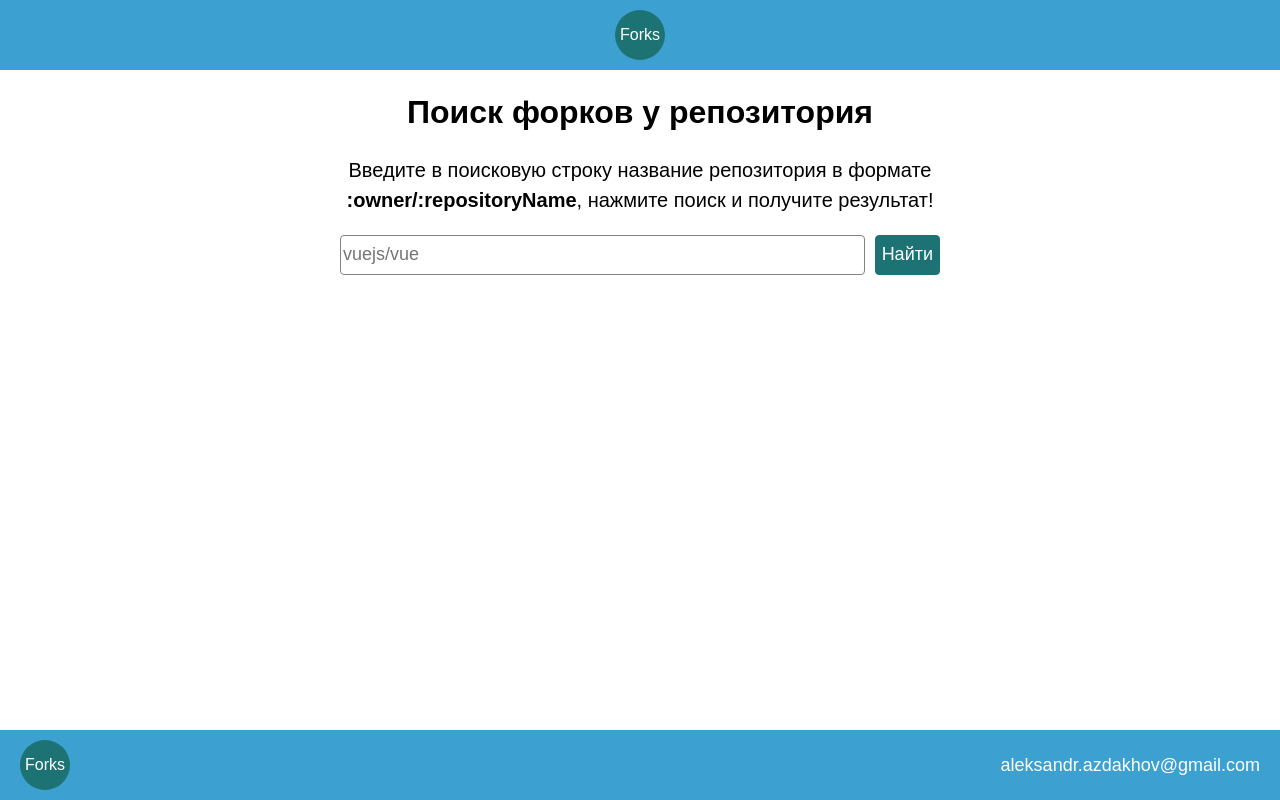
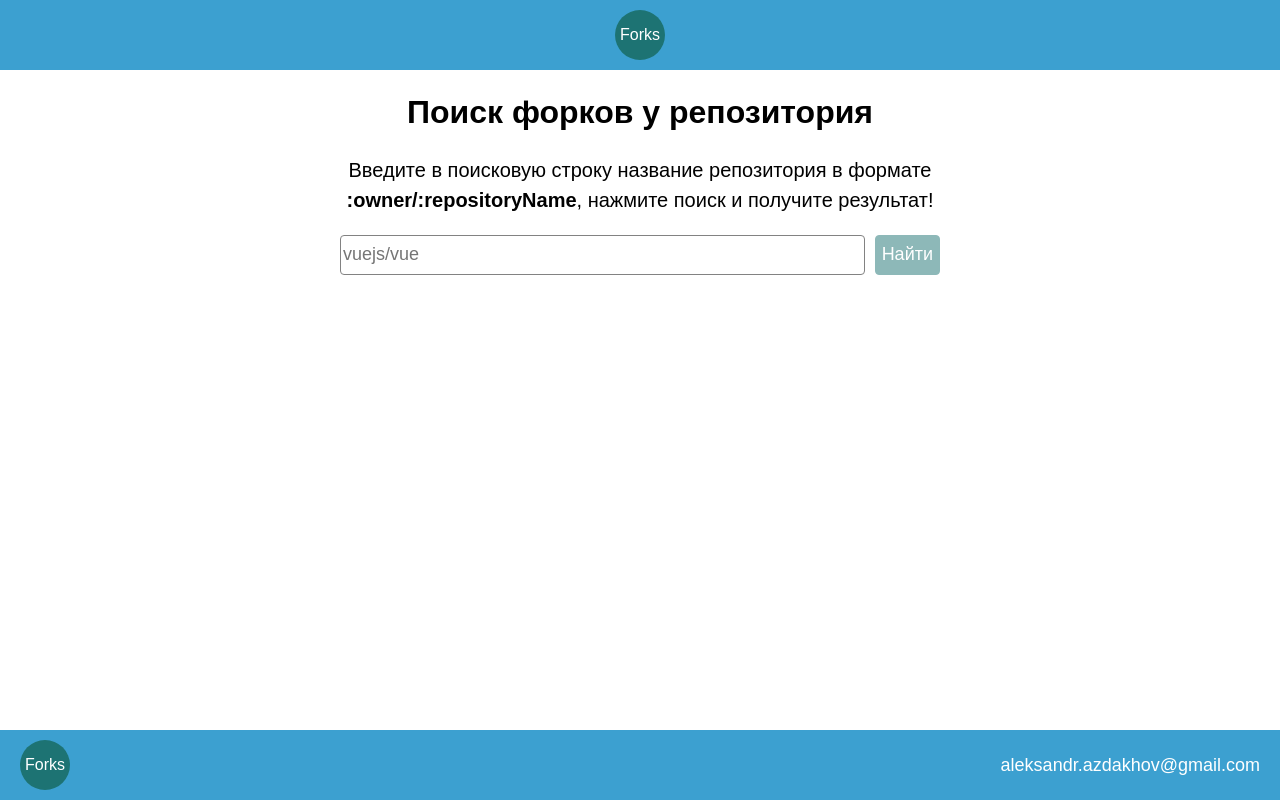
Before and after one commit to against-v/forks, a Vue app: page / in a window 1280 px wide. Built offline with nearby package versions, Linux system fonts and the light colour scheme.

Commit message:
рефакторинг search-panel

```diff
--- a/src/assets/styles/components/search-panel.scss
+++ b/src/assets/styles/components/search-panel.scss
@@ -23,9 +23,12 @@
   margin-left: 10px;
   cursor: pointer;
   position: relative;
+  &[disabled] {
+    opacity: .5;
+    cursor: default;
+  }
   &.preload {
     color: transparent;
-    pointer-events: none;
     &::after {
       content: "";
       display: block;
@@ -40,6 +43,7 @@
       animation: rotation linear 1s infinite;
     }
   }
+
 }
 .search__error {
   font-size: 14px;
--- a/src/components/search-panel.vue
+++ b/src/components/search-panel.vue
@@ -1,27 +1,17 @@
-<template>
-  <div class="search">
-    <div class="search__container">
-      <input
-        class="search__input"
+<template lang="pug">
+  form.search
+    .search__container
+      input.search__input(
       type="text"
       v-model="value"
       placeholder="vuejs/vue"
-        @input="showValidateError = false"
-      >
-      <button
-        class="search__button"
+      )
+      button.search__button(
         :class="{'preload':preload}"
-        :disabled="preload"
+        :disabled="preload || !isValid"
+        :title="buttonTitle"
         @click.prevent="onClickButton"
-      >Найти</button>
-    </div>
-    <p
-      v-show="showValidateError"
-      class="search__error"
-    >
-      {{validateError}}
-    </p>
-  </div>
+      ) Найти
 </template>
 
 <script>
@@ -30,11 +20,6 @@ export default {
   data() {
     return {
       value: "",
-      valueAsArray: [],
-      repo: "",
-      owner: "",
-      validateError: "Неправильный формат названия репозитория",
-      showValidateError: false,
       preload: false,
     };
   },
@@ -44,35 +29,32 @@ export default {
       default: "",
     },
   },
+  computed: {
+    values() {
+      return this.value.split("/");
+    },
+    isValid() {
+      return this.values.length === 2;
+    },
+    buttonTitle() {
+      return this.isValid ? "" : "Имя репозитория не соответствует требованиям";
+    },
+  },
   methods: {
     onClickButton() {
       this.preload = true;
-      this.valueAsArray = this.value.split("/");
-      if (this.validation(this.valueAsArray)) {
-        this.owner = this.valueAsArray[0];
-        this.repo = this.valueAsArray[1];
+
       this.$store.commit("setSearchRequest", this.value);
+
       this.getData();
-      } else {
-        this.showValidateError = true;
-        this.preload = false;
-      }
-    },
-    validation(val) {
-      return val.length === 2;
     },
     async getData() {
-      try {
       await this.$store.dispatch("getRepo", {
-          owner: this.owner,
-          repo: this.repo,
+        owner: this.values[0],
+        repo: this.values[1],
       });
       this.preload = false;
       this.$emit("request-completed");
-      } catch (err) {
-        this.preload = false;
-        this.$emit("on-error", err.response.data);
-      }
     },
   },
   created() {
```
Lines whose indentation alone changed are shown as unchanged.
